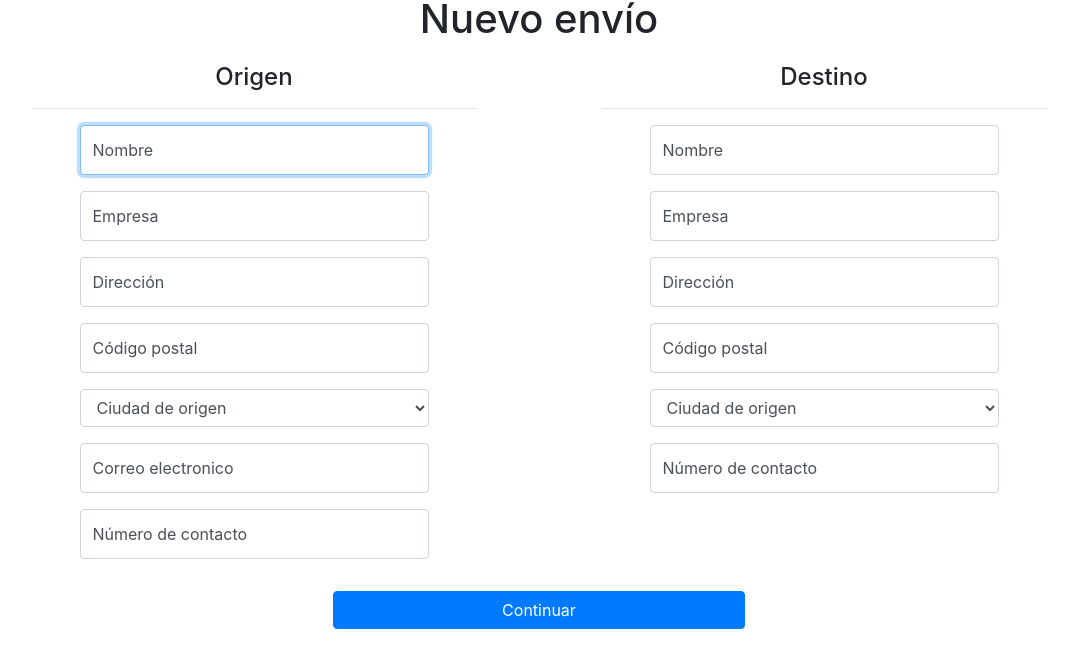
After one commit to oscar2706/PaquePlus, a PHP site: page /nuevo_envio.php in a window 1280 px wide. The commit adds this page. Shown: the part 154-800 px from the top of the page, without its empty margins (101-1179 px from the left). Run offline with PHP 8.4, Linux system fonts and the light colour scheme; some libraries are stand-ins or nearby versions.

Commit message:
Agregado pagina nuevo_envio.php sin funcionalidad (form novalidate)

```diff
--- a/index.php
+++ b/index.php
@@ -24,7 +24,7 @@
     </div>
     <nav class="my-2 my-md-0 mr-md-3">
       <a class="p-1 p-sm-3 p-lg-3 text-dark" href="#">Rastreos</a>
-      <a class="p-1 p-sm-3 p-lg-3 text-dark" href="#">Envíos</a>
+      <a class="p-1 p-sm-3 p-lg-3 text-dark" href="envios.php">Envíos</a>
       <a class="p-1 p-sm-3 p-lg-3 text-dark" href="cotizacion.php">Cotización</a>
       <a class="p-1 p-sm-3 p-lg-3 text-dark" href="sobre_nosotros.php">Sobre nosotros</a>
     </nav>
--- /dev/null
+++ b/nuevo_envio.php
@@ -0,0 +1,147 @@
+<?php
+
+?>
+<!doctype html>
+<html lang="es_MX">
+
+<head>
+  <!-- Required meta tags -->
+  <meta charset="utf-8">
+  <meta name="viewport" content="width=device-width, initial-scale=1, shrink-to-fit=no">
+
+  <!-- Estilos -->
+  <link href="assets/scss/styles.css" rel="stylesheet">
+  <link href="assets/css/floating-labels.css" rel="stylesheet">
+
+  <title>Cotización</title>
+</head>
+
+<body>
+  <!-- Barra de navegación -->
+  <div class="d-flex flex-column flex-md-row align-items-center py-3 py-lg-1 px-0 px-md-4 bg-white border-bottom shadow-sm">
+    <div class="my-0 mr-md-auto font-weight-normal">
+      <img src="assets/img/paquePlus.png" width="165" class="d-inline-block align-top" alt="" loading="lazy">
+    </div>
+    <nav class="my-2 my-md-0 mr-md-3">
+      <a class="p-1 p-sm-3 p-lg-3 text-dark" href="#">Rastreos</a>
+      <a class="p-1 p-sm-3 p-lg-3 text-dark" href="#">Envíos</a>
+      <a class="p-1 p-sm-3 p-lg-3 text-dark" href="cotizacion.php">Cotización</a>
+      <a class="p-1 p-sm-3 p-lg-3 text-dark" href="#">Sobre nosotros</a>
+    </nav>
+    <a class="btn btn-outline-primary" href="login.php">Iniciar sesión</a>
+  </div>
+
+  <form id="form-cotizacion" novalidate>
+    <h1 class="text-center my-3">Nuevo envío</h1>
+
+    <!-- Origen, destino -->
+    <div class="container-md">
+      <div class="row justify-content-around">
+
+        <!-- Origen -->
+        <div class="col-12 col-sm-6 col-md-6 col-lg-6 col-xl-5 mt-lg-1">
+          <h4 class="text-center mb-3">Origen</h4>
+          <hr>
+          <div class="px-4 px-sm-3 px-lg-5">
+            <div class="form-label-group">
+              <input type="text" name="origen_nombre" id="origen_nombre" class="form-control" placeholder="Nombre" required autofocus>
+              <label for="origen_nombre">Nombre</label>
+            </div>
+            <div class="form-label-group">
+              <input type="text" name="origen_empresa" id="origen_empresa" class="form-control" placeholder="Empresa" required>
+              <label for="origen_empresa">Empresa</label>
+            </div>
+            <div class="form-label-group">
+              <input type="text" name="origen_direccion" id="origen_direccion" class="form-control" placeholder="Dirección" required>
+              <label for="origen_direccion">Dirección</label>
+            </div>
+            <div class="form-label-group">
+              <input type="number" name="origen_codigo_postal" id="origen_codigo_postal" class="form-control" placeholder="Código postal" required>
+              <label for="origen_codigo_postal">Código postal</label>
+            </div>
+            <select id="origen_select_ciudad" class="form-control mb-3" required>
+              <option selected disabled value="">Ciudad de origen</option>
+              <option value="Tulancingo">Tulancingo, Hidalgo</option>
+              <option value="Ciudad de méxico">Ciudad de méxico</option>
+              <option value="Toluca">Toluca, Estado de México</option>
+              <option value="Monterrey">Monterrey, Monterrey</option>
+              <option value="Guadalajara">Guadalajara, Guadalajara</option>
+              <option value="Puebla">Puebla, Puebla</option>
+              <option value="Oaxaca">Oaxaca, Oaxaca</option>
+              <option value="Chihuahua">Chihuahua, Chihuahua</option>
+              <option value="León">León, Guanajuato</option>
+              <option value="Ciudad Juárez">Ciudad Juárez, Chihuahua</option>
+            </select>
+            <div class="form-label-group">
+              <input type="email" name="origen_correo" id="origen_correo" class="form-control" placeholder="Correo electronico" required>
+              <label for="origen_correo">Correo electronico</label>
+            </div>
+            <div class="form-label-group">
+              <input type="number" name="origen_numero" id="origen_numero" class="form-control" placeholder="Número de contacto" required>
+              <label for="origen_numero">Número de contacto</label>
+            </div>
+          </div>
+        </div>
+
+        <!-- Destino -->
+        <div class="col-12 col-sm-6 col-md-6 col-lg-6 col-xl-5 mt-lg-1">
+          <h4 class="text-center mb-3">Destino</h4>
+          <hr>
+          <div class="px-4 px-sm-3 px-lg-5">
+            <div class="form-label-group">
+              <input type="text" name="destino_nombre" id="destino_nombre" class="form-control" placeholder="Nombre" required>
+              <label for="destino_nombre">Nombre</label>
+            </div>
+            <div class="form-label-group">
+              <input type="text" name="destino_empresa" id="destino_empresa" class="form-control" placeholder="Empresa" required>
+              <label for="destino_empresa">Empresa</label>
+            </div>
+            <div class="form-label-group">
+              <input type="text" name="destino_direccion" id="destino_direccion" class="form-control" placeholder="Dirección" required>
+              <label for="origen_direccion">Dirección</label>
+            </div>
+            <div class="form-label-group">
+              <input type="number" name="destino_codigo_postal" id="destino_codigo_postal" class="form-control" placeholder="Código postal" required>
+              <label for="destino_codigo_postal">Código postal</label>
+            </div>
+            <select id="destino_select_ciudad" class="form-control mb-3" required>
+              <option selected disabled value="">Ciudad de origen</option>
+              <option value="Tulancingo">Tulancingo, Hidalgo</option>
+              <option value="Ciudad de méxico">Ciudad de méxico</option>
+              <option value="Toluca">Toluca, Estado de México</option>
+              <option value="Monterrey">Monterrey, Monterrey</option>
+              <option value="Guadalajara">Guadalajara, Guadalajara</option>
+              <option value="Puebla">Puebla, Puebla</option>
+              <option value="Oaxaca">Oaxaca, Oaxaca</option>
+              <option value="Chihuahua">Chihuahua, Chihuahua</option>
+              <option value="León">León, Guanajuato</option>
+              <option value="Ciudad Juárez">Ciudad Juárez, Chihuahua</option>
+            </select>
+            <div class="form-label-group">
+              <input type="number" name="destino_numero" id="destino_numero" class="form-control" placeholder="Número de contacto" required>
+              <label for="destino_numero">Número de contacto</label>
+            </div>
+          </div>
+        </div>
+      </div>
+
+      <!-- Peso -->
+      <div class="row justify-content-center">
+        <div class="col-12 col-sm-9 col-md-9 col-lg-7 col-xl-6 mt-lg-3">
+          <div class="px-4 px-sm-3 px-lg-5 mx-lg-3">
+            <button class="btn btn-primary btn-block">Continuar</button>
+          </div>
+        </div>
+      </div>
+
+    </div>
+
+  </form>
+
+  <!-- JavaScript Jquery, Bootstrap -->
+  <script src="assets/js/jquery-3.5.1.min.js"></script>
+  <script src="node_modules/bootstrap/dist/js/bootstrap.bundle.js"></script>
+  </script>
+</body>
+
+</html>
--- a/sobre_nosotros.php
+++ b/sobre_nosotros.php
@@ -100,7 +100,7 @@
   <script src="node_modules/bootstrap/dist/js/bootstrap.bundle.js"></script>
   <script>
     var google_map; // objeto gGMaps
-    var geocoder; // objeto Geocoder
+    // var geocoder; // objeto Geocoder
     var dirn; // objeto DirectionsService
     var dir_disp; // objeto DirectionsRenderer
 
@@ -111,7 +111,7 @@
       google_map = new google.maps.Map(document.getElementById("map"));
 
       // creación del geocoder
-      geocoder = new google.maps.Geocoder();
+      // geocoder = new google.maps.Geocoder();
 
       // para el cálculo de las distancias
       dirn = new google.maps.DirectionsService();
```
Also changed, not shown: envios.php (+20 -8 lines).
